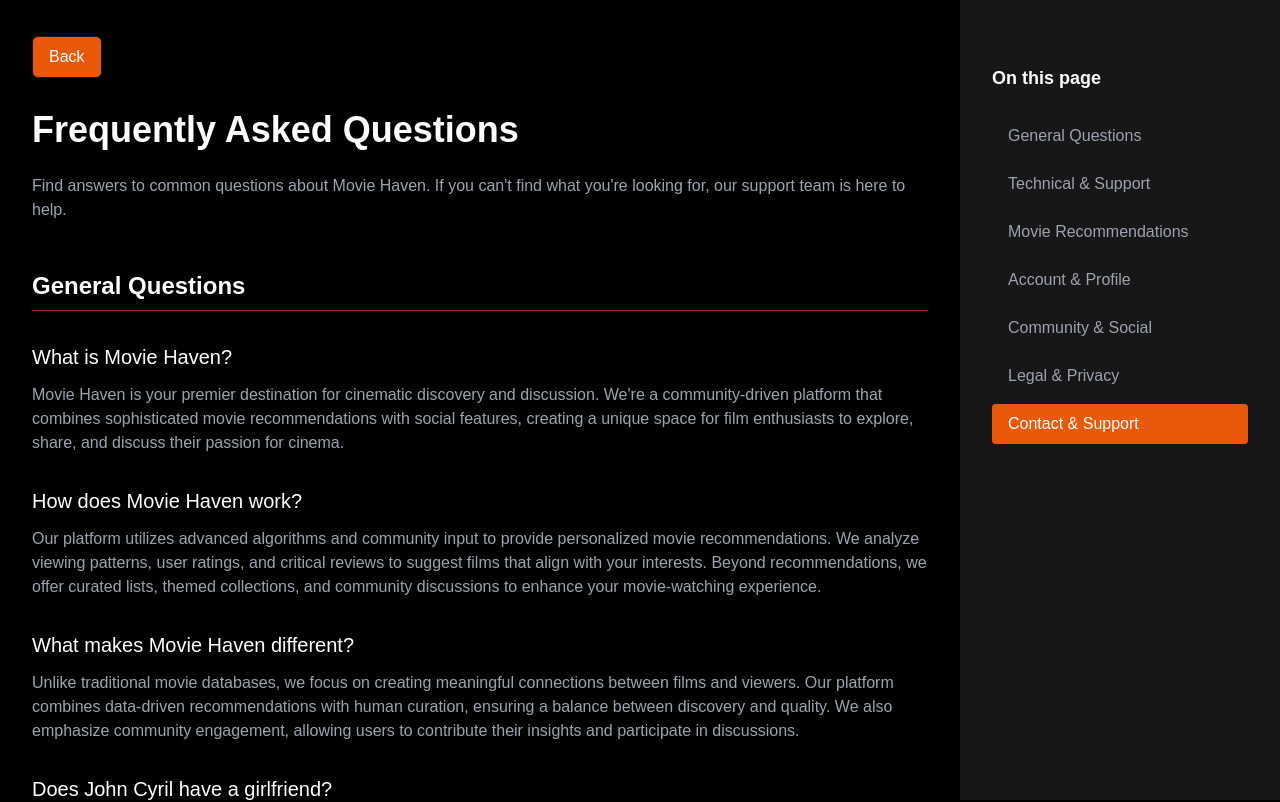
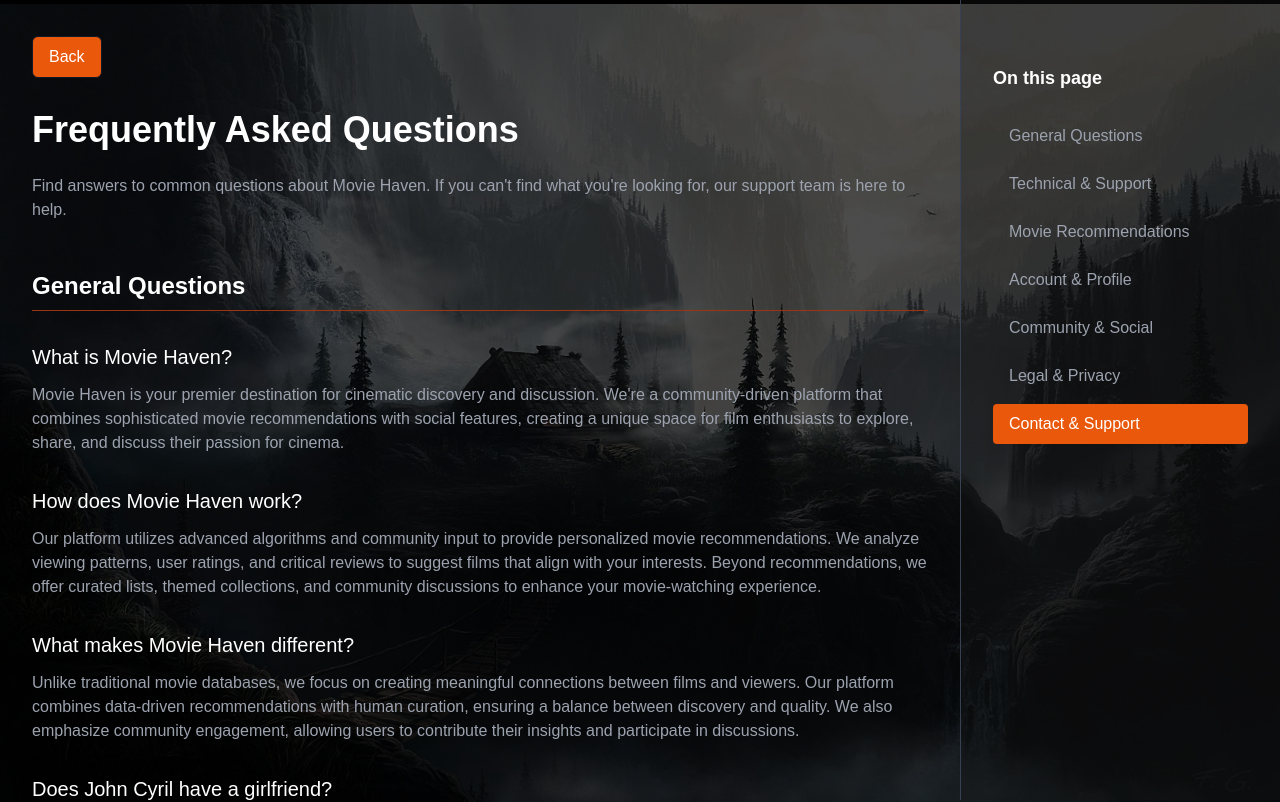
Before and after one commit to dnjstr/MovieApp-Front-End, a React (Vite) app: page /faq in a window 1280 px wide. Shown: the top 802 px of the page. Built offline with nearby package versions, Linux system fonts and the light colour scheme.

Commit message:
Quick links update

```diff
--- a/src/App.css
+++ b/src/App.css
@@ -301,6 +301,16 @@ body {
     opacity: 0.7;
 }
 
+.nav-links-bg {
+    background: url(./assets/movieSignInOutBg.jpg);
+    background-size: cover ;
+    background-position: center ;
+    background-repeat: no-repeat;
+    background-attachment: fixed;
+    opacity: 0.3;
+    z-index: -1;
+}
+
 /* .signin-page-container::after {
     content: '';
     position: absolute;
--- a/src/components/pages/TermsandCondition.tsx
+++ b/src/components/pages/TermsandCondition.tsx
@@ -67,8 +67,8 @@ const TermsAndConditions = () => {
   ];
 
   return (
-    <div className="flex w-full min-h-screen bg-black text-white">
-
+    <div className="flex w-full min-h-screen relative bg-black text-white z-10">
+      <div className='nav-links-bg absolute top-0 left-0 w-full h-full'></div>
       <div className="w-full lg:w-3/4 p-4 md:p-8">
         <button
           className="bg-orange-600 border border-gray-900 text-white py-2 px-4 rounded-md hover:bg-orange-800 mb-8"
@@ -483,7 +483,7 @@ const TermsAndConditions = () => {
       </div>
 
       {/* Navigation */}
-      <div className="hidden lg:block w-1/4 fixed right-0 top-0 h-screen bg-neutral-900 p-8 overflow-y-auto">
+      <div className="hidden lg:block w-1/4 fixed right-0 top-0 h-screen bg-neutral-900 p-8 overflow-y-auto bg-opacity-30 border-l border-gray-700">
         <div className="sticky mt-8 top-8">
           <h3 className="text-lg font-semibold mb-6">On this page</h3>
           <nav className="space-y-2">
--- a/src/components/pages/about.tsx
+++ b/src/components/pages/about.tsx
@@ -58,8 +58,8 @@ const AboutUs = () => {
   ];
 
   return (
-    <div className="flex w-full min-h-screen bg-black text-white ">
-
+    <div className="flex w-full relative min-h-screen bg-black text-white z-10">
+      <div className='nav-links-bg absolute w-full h-full'></div>
       <div className="w-full lg:w-3/4 p-4 md:p-8">
         <button
           className="bg-orange-600 border border-gray-900 text-white py-2 px-4 rounded-md hover:bg-orange-800 mb-8"
@@ -359,7 +359,7 @@ const AboutUs = () => {
       </div>
 
       {/* Navigation */}
-      <div className="hidden lg:block w-1/4 fixed right-0 top-0 h-screen bg-neutral-900 p-8 overflow-y-auto">
+      <div className="hidden lg:block w-1/4 fixed right-0 top-0 h-screen bg-neutral-900 p-8 overflow-y-auto bg-opacity-50 border-l border-gray-700">
         <div className="sticky mt-8 top-8">
           <h3 className="text-lg font-semibold mb-6">On this page</h3>
           <nav className="space-y-2">
--- a/src/components/pages/contact.tsx
+++ b/src/components/pages/contact.tsx
@@ -56,7 +56,8 @@ const ContactUs = () => {
   ];
 
   return (
-    <div className="flex w-full min-h-screen bg-black text-white">
+    <div className="flex w-full relative min-h-screen bg-black text-white z-10">
+      <div className='nav-links-bg absolute w-full h-full'></div>
       <div className="w-full lg:w-3/4 p-4 md:p-8">
         <button
           className="bg-orange-600 border border-gray-900 text-white py-2 px-4 rounded-md hover:bg-orange-800 mb-8"
@@ -318,7 +319,7 @@ const ContactUs = () => {
         </footer>
       </div>
 
-      <div className="hidden lg:block w-1/4 fixed right-0 top-0 h-screen bg-neutral-900 p-8 overflow-y-auto">
+      <div className="hidden lg:block w-1/4 fixed right-0 top-0 h-screen bg-neutral-900 p-8 overflow-y-auto bg-opacity-30 border-l border-gray-700">
         <div className="sticky top-8">
           <h3 className="text-lg font-semibold mb-6">On this page</h3>
           <nav className="space-y-2">
--- a/src/components/pages/faq.tsx
+++ b/src/components/pages/faq.tsx
@@ -60,8 +60,8 @@ const FAQ = () => {
   ];
 
   return (
-    <div className="flex w-full min-h-screen bg-black text-white">
-
+    <div className="flex w-full relative min-h-screen bg-black text-white z-10">
+      <div className='nav-links-bg absolute top-0 left-0 w-full h-full'></div>
       <div className="w-full lg:w-3/4 p-4 md:p-8">
         <button
           className="bg-orange-600 border border-gray-900 text-white py-2 px-4 rounded-md hover:bg-orange-800 mb-8"
@@ -276,7 +276,7 @@ const FAQ = () => {
       </div>
 
       {/*navigation*/}
-      <div className="hidden lg:block w-1/4 fixed right-0 top-0 h-screen bg-neutral-900 p-8 overflow-y-auto">
+      <div className="hidden lg:block w-1/4 fixed right-0 top-0 h-screen bg-neutral-900 p-8 overflow-y-auto bg-opacity-30 border-l border-gray-700">
         <div className="sticky top-8">
           <h3 className="text-lg font-semibold mb-6">On this page</h3>
           <nav className="space-y-2">
```
Also changed, not shown: 1 other file (tests, documents, lock files or other folders).
